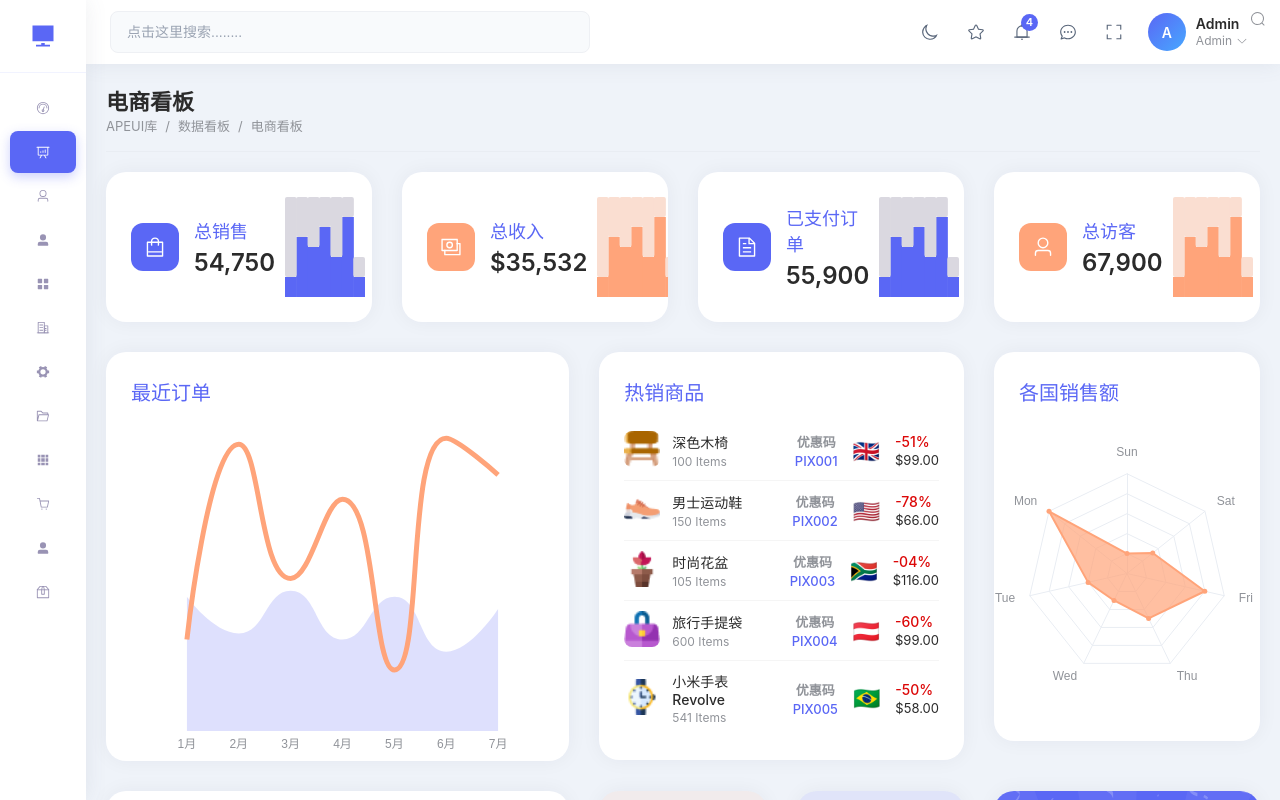
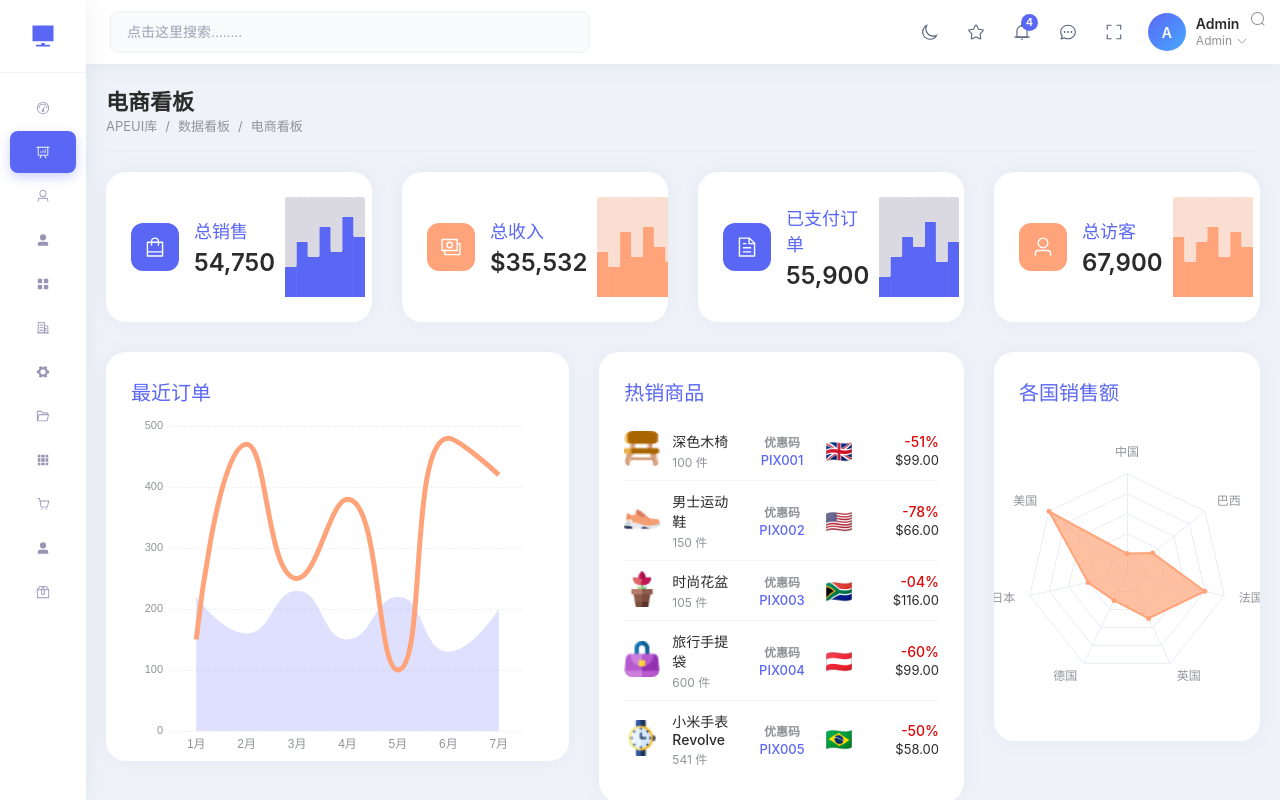
Before and after one commit to KevinLiss/ApeAdmin, a Vue app in the folder frontend/: page /dashboard-2 in a window 1280 px wide. Built offline with nearby package versions, Linux system fonts and the light colour scheme; sample sign-in values are in the browser's storage.

Commit message:
优化仪表盘1: 交易列表收入统一正值绿色+币种统一$, 进度条按进度高低着色, 活动列表日期更新2026, 超越边界→系统运营概览, 年度概览标签周一→本周, 投资图表三卡片值差异化, 电商看板统计图表数据差异化+Y轴显示

```diff
--- a/frontend/src/views/apeui/dashboard/Ecommerce.vue
+++ b/frontend/src/views/apeui/dashboard/Ecommerce.vue
@@ -54,7 +54,7 @@
                     </div>
                     <div>
                       <h5>{{ p.name }}</h5>
-                      <p>{{ p.items }} Items</p>
+                      <p>{{ p.items }} 件</p>
                     </div>
                   </div>
                   <div class="tp-coupon">
@@ -223,11 +223,12 @@ const PRIMARY = '#5A67F5'
 const SECONDARY = '#FFA47A'
 
 /* ---- Helper: stacked bar chart option for stat cards ---- */
-function makeStatChartOption(color1: string, color2: string) {
+/* 为每张统计卡片生成差异化柱状图数据，避免卡片间图表重复 */
+function makeStatChartOption(color1: string, color2: string, dataA: number[], dataB: number[]) {
   return {
     series: [
-      { type: 'bar', stack: 'total', data: [20, 60, 50, 70, 40, 80, 20], barWidth: 12, itemStyle: { borderRadius: 0, color: color1 } },
-      { type: 'bar', stack: 'total', data: [80, 40, 50, 30, 60, 20, 20], barWidth: 12, itemStyle: { borderRadius: 2, color: color2 } },
+      { type: 'bar', stack: 'total', data: dataA, barWidth: 12, itemStyle: { borderRadius: 0, color: color1 } },
+      { type: 'bar', stack: 'total', data: dataB, barWidth: 12, itemStyle: { borderRadius: 2, color: color2 } },
     ],
     grid: { left: 0, right: 0, top: 0, bottom: 0 },
     xAxis: { type: 'category', show: false },
@@ -236,12 +237,19 @@ function makeStatChartOption(color1: string, color2: string) {
   }
 }
 
+const statChartData = {
+  sales: { a: [30, 55, 40, 70, 45, 80, 60], b: [70, 45, 60, 30, 55, 20, 40] },
+  income: { a: [45, 30, 65, 40, 70, 50, 35], b: [55, 70, 35, 60, 30, 50, 65] },
+  orders: { a: [20, 40, 60, 50, 75, 35, 55], b: [80, 60, 40, 50, 25, 65, 45] },
+  visitors: { a: [60, 35, 55, 70, 40, 65, 50], b: [40, 65, 45, 30, 60, 35, 50] },
+}
+
 /* ---- Stat Cards ---- */
 const statCards = [
-  { title: '总销售', value: '54,750', icon: markRaw(ShoppingBag), iconBg: '#5A67F5', chartOption: makeStatChartOption(PRIMARY, '#dad8e0') },
-  { title: '总收入', value: '$35,532', icon: markRaw(Money), iconBg: '#FFA47A', chartOption: makeStatChartOption(SECONDARY, '#faded1') },
-  { title: '已支付订单', value: '55,900', icon: markRaw(Document), iconBg: '#5A67F5', chartOption: makeStatChartOption(PRIMARY, '#dad8e0') },
-  { title: '总访客', value: '67,900', icon: markRaw(User), iconBg: '#FFA47A', chartOption: makeStatChartOption(SECONDARY, '#faded1') },
+  { title: '总销售', value: '54,750', icon: markRaw(ShoppingBag), iconBg: '#5A67F5', chartOption: makeStatChartOption(PRIMARY, '#dad8e0', statChartData.sales.a, statChartData.sales.b) },
+  { title: '总收入', value: '$35,532', icon: markRaw(Money), iconBg: '#FFA47A', chartOption: makeStatChartOption(SECONDARY, '#faded1', statChartData.income.a, statChartData.income.b) },
+  { title: '已支付订单', value: '55,900', icon: markRaw(Document), iconBg: '#5A67F5', chartOption: makeStatChartOption(PRIMARY, '#dad8e0', statChartData.orders.a, statChartData.orders.b) },
+  { title: '总访客', value: '67,900', icon: markRaw(User), iconBg: '#FFA47A', chartOption: makeStatChartOption(SECONDARY, '#faded1', statChartData.visitors.a, statChartData.visitors.b) },
 ]
 
 /* ---- 热销商品 ---- */
@@ -289,7 +297,7 @@ const recentChartOption = {
       areaStyle: { color: PRIMARY, opacity: 0.2 },
     },
   ],
-  grid: { left: 30, right: 20, top: 20, bottom: 30 },
+  grid: { left: 40, right: 20, top: 20, bottom: 30 },
   xAxis: {
     type: 'category',
     data: ['1月', '2月', '3月', '4月', '5月', '6月', '7月'],
@@ -297,7 +305,12 @@ const recentChartOption = {
     axisTick: { show: false },
     axisLabel: { color: '#909399', fontSize: 12 },
   },
-  yAxis: { show: false },
+  yAxis: {
+    type: 'value',
+    splitNumber: 4,
+    axisLabel: { color: '#909399', fontSize: 11 },
+    splitLine: { lineStyle: { color: '#f0f2f5', type: 'dashed' } },
+  },
   tooltip: { trigger: 'axis', axisPointer: { type: 'shadow' } },
 }
 
@@ -312,13 +325,13 @@ const countryChartOption = {
   }],
   radar: {
     indicator: [
-      { name: 'Sun', max: 100 },
-      { name: 'Mon', max: 100 },
-      { name: 'Tue', max: 100 },
-      { name: 'Wed', max: 100 },
-      { name: 'Thu', max: 100 },
-      { name: 'Fri', max: 100 },
-      { name: 'Sat', max: 100 },
+      { name: '中国', max: 100 },
+      { name: '美国', max: 100 },
+      { name: '日本', max: 100 },
+      { name: '德国', max: 100 },
+      { name: '英国', max: 100 },
+      { name: '法国', max: 100 },
+      { name: '巴西', max: 100 },
     ],
     axisName: { color: '#909399', fontSize: 12 },
     splitArea: { show: false },
@@ -403,10 +416,11 @@ const countryChartOption = {
   flex-direction: column;
 }
 .tp-item {
-  display: flex;
+  display: grid;
+  grid-template-columns: 1fr 62px 32px 74px;
   align-items: center;
   padding: 10px 0;
-  gap: 15px;
+  gap: 10px;
   border-bottom: 1px solid #f5f5f5;
 }
 .tp-item:last-child {
@@ -416,7 +430,7 @@ const countryChartOption = {
   display: flex;
   align-items: center;
   gap: 12px;
-  flex: 1;
+  min-width: 0;
 }
 .tp-icon img {
   width: 36px;
@@ -439,7 +453,7 @@ const countryChartOption = {
 }
 .tp-coupon h5 {
   margin: 0;
-  font-size: 13px;
+  font-size: 12px;
   color: #909399;
 }
 .tp-coupon p {
@@ -447,20 +461,27 @@ const countryChartOption = {
   font-size: 13px;
   font-weight: 500;
   color: #5A67F5;
+  white-space: nowrap;
 }
 .tp-flag {
   font-size: 22px;
+  text-align: center;
+}
+.tp-discount {
+  text-align: right;
 }
 .tp-discount h5 {
   margin: 0;
   font-size: 14px;
   font-weight: 500;
   color: #DC0808;
+  white-space: nowrap;
 }
 .tp-discount p {
   margin: 2px 0 0;
   font-size: 13px;
   color: #2B2B2B;
+  white-space: nowrap;
 }
 
 /* ==================== Country Sales ==================== */
@@ -481,17 +502,31 @@ const countryChartOption = {
   border-collapse: collapse;
 }
 .best-sellers-table thead th {
-  font-size: 16px;
-  font-weight: 500;
-  color: #2B2B2B;
-  padding: 0 10px 15px 0;
+  font-size: 14px;
+  font-weight: 600;
+  color: #5A67F5;
+  padding: 10px 10px 10px 0;
   text-align: left;
-  border-bottom: none;
+  border-bottom: 2px solid #5A67F5;
+  background: rgba(90, 103, 245, 0.06);
+  border-radius: 6px 6px 0 0;
+}
+.best-sellers-table thead th:first-child {
+  padding-left: 12px;
+  border-top-left-radius: 6px;
+}
+.best-sellers-table thead th:last-child {
+  padding-right: 12px;
+  border-top-right-radius: 6px;
+  text-align: right;
 }
 .best-sellers-table tbody td {
   padding: 12px 10px 12px 0;
   vertical-align: middle;
   border-bottom: 1px solid #f5f5f5;
+}
+.best-sellers-table tbody tr:first-child td {
+  padding-top: 14px;
 }
 .best-sellers-table tbody tr:last-child td {
   border-bottom: none;
```
Also changed, not shown: frontend/src/views/apeui/dashboard/Default.vue (+21 -18 lines), 2 other files (tests, documents, lock files or other folders).
